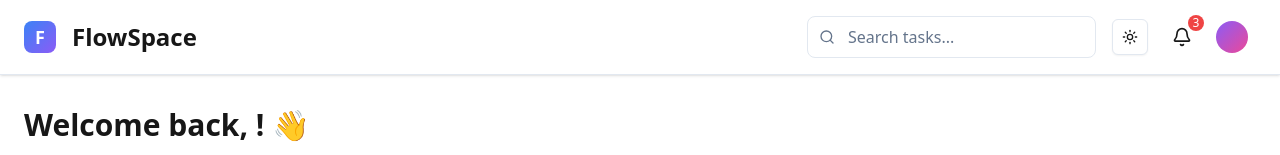
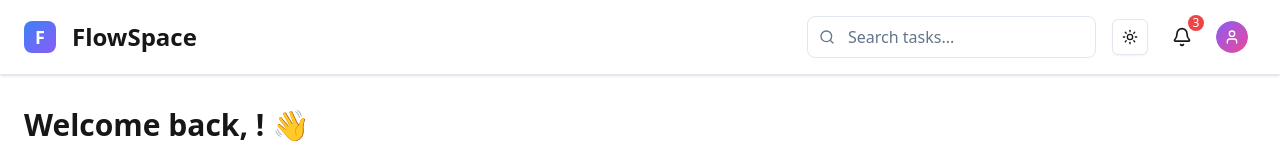
Before and after one commit to aminebenjebli/Flow-Space, a Next.js app: page /dashboard in a window 1280 px wide. Shown: the top 155 px of the page. Built offline with nearby package versions, Linux system fonts and the light colour scheme; no server answers; sample sign-in values are in the browser's storage.

Commit message:
feat: integrate profile picture display in dashboard and update user session handling

```diff
--- a/src/app/dashboard/page.tsx
+++ b/src/app/dashboard/page.tsx
@@ -5,6 +5,7 @@ import { useRouter } from "next/navigation";
 import { useEffect } from "react";
 import { Button } from "@/components/ui/button";
 import { ThemeToggle } from "@/components/theme-toggle";
+import { useProfile } from "@/contexts/profile-context";
 import {
   CheckCircle,
   Clock,
@@ -13,16 +14,24 @@ import {
   Plus,
   Bell,
   Search,
+  User,
 } from "lucide-react";
 
 export default function DashboardPage() {
   const { data: session, status } = useSession();
   const router = useRouter();
+  const { profile, fetchProfile } = useProfile();
 
   useEffect(() => {
     if (status === "loading") return; // Still loading
     if (!session) router.push("/login");
   }, [session, status, router]);
+
+  useEffect(() => {
+    if (status === "authenticated" && session?.user?.id) {
+      fetchProfile(session.user.id);
+    }
+  }, [status, session?.user?.id, fetchProfile]);
 
   if (status === "loading") {
     return (
@@ -104,14 +113,21 @@ export default function DashboardPage() {
                 onClick={() => router.push("/profile")}
                 className="flex items-center space-x-2 hover:opacity-80 transition-opacity cursor-pointer"
               >
-                <div className="w-8 h-8 flow-gradient-secondary rounded-full flex items-center justify-center">
-                  <span className="text-white text-sm font-medium">
-                    {session.user?.firstName?.[0]}
-                    {session.user?.lastName?.[0]}
-                  </span>
+                <div className="w-8 h-8 rounded-full overflow-hidden bg-muted flex items-center justify-center">
+                  {profile?.profilePicture ? (
+                    <img
+                      src={profile.profilePicture}
+                      alt="Profile"
+                      className="w-full h-full object-cover"
+                    />
+                  ) : (
+                    <div className="w-full h-full flow-gradient-secondary rounded-full flex items-center justify-center">
+                      <User className="h-4 w-4 text-white" />
+                    </div>
+                  )}
                 </div>
                 <span className="font-medium text-foreground">
-                  {session.user?.firstName} {session.user?.lastName}
+                  {profile?.name || session.user?.firstName}
                 </span>
               </button>
             </div>
--- a/src/lib/auth/auth.ts
+++ b/src/lib/auth/auth.ts
@@ -86,7 +86,7 @@ const authOptions: NextAuthOptions = {
             id: user.id,
             email: user.email,
             firstName: user.firstName,
-            lastName: user.lastName,
+            //lastName: user.lastName,
             role: user.role,
             emailVerified: Boolean(user.emailVerified),
           },
@@ -108,10 +108,10 @@ const authOptions: NextAuthOptions = {
         id: token.user?.id || "",
         email: token.user?.email || "",
         firstName: token.user?.firstName || "",
-        lastName: token.user?.lastName || "",
+        //lastName: token.user?.lastName || "",
         role: token.user?.role,
         emailVerified: token.user?.emailVerified,
-        name: `${token.user?.firstName} ${token.user?.lastName}`,
+        name: `${token.user?.firstName}`,
         image: null,
       };
       return session;
--- a/types/index.ts
+++ b/types/index.ts
@@ -9,7 +9,7 @@ declare module "next-auth" {
       id: string;
       email: string;
       firstName: string;
-      lastName: string;
+      //lastName: string;
       role?: string;
       emailVerified?: boolean;
     } & NextAuthUser;
@@ -19,7 +19,7 @@ declare module "next-auth" {
     id: string;
     email: string;
     firstName: string;
-    lastName: string;
+    //lastName: string;
     role?: string;
     emailVerified?: boolean;
     accessToken?: string;
@@ -36,7 +36,7 @@ declare module "next-auth/jwt" {
       id: string;
       email: string;
       firstName: string;
-      lastName: string;
+      //lastName: string;
       role?: string;
       emailVerified?: boolean;
     };
```
